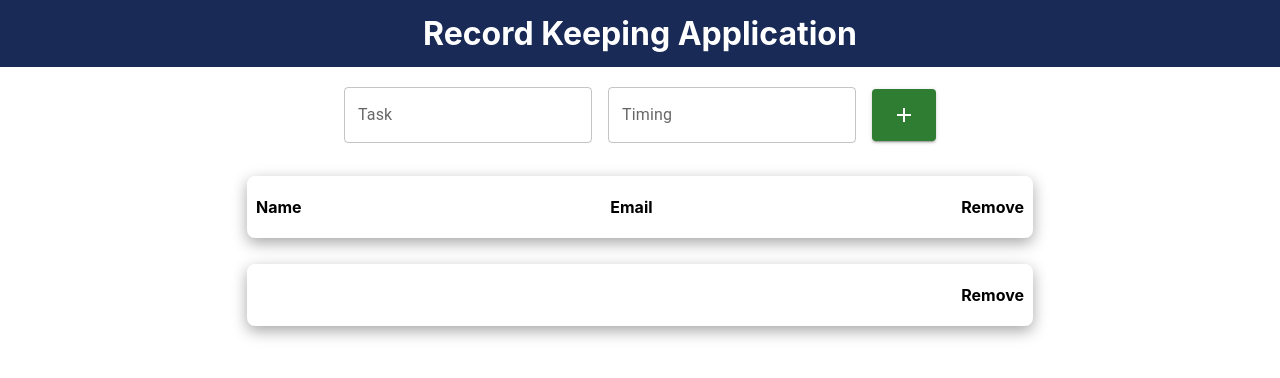
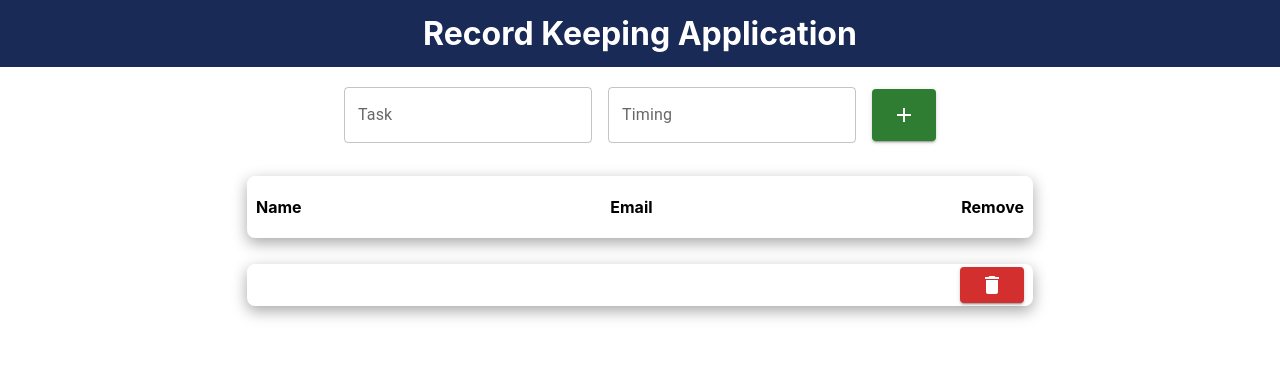
Before and after one commit to Eshwar17/Record-Keeping-App, a React (Create React App) app: page / in a window 1280 px wide. Both pictures are taken after a click on the button 904 px from the left and 115 px from the top of the page. Shown: the top 378 px of the page. Built offline with nearby package versions, Linux system fonts and the light colour scheme.

Commit message:
Added Remove button and styled it

```diff
--- a/src/App.css
+++ b/src/App.css
@@ -31,6 +31,7 @@ h1 {
 .data_val {
   display: flex;
   justify-content: space-between;
+  align-items: center;
   width: 60%;
   padding: 0px 9px 0px 9px;
   margin: 0.8rem;
--- a/src/components/Fields.js
+++ b/src/components/Fields.js
@@ -1,11 +1,18 @@
-import React from 'react'
+import React from 'react';
+import Stack from '@mui/material/Stack';
+import Button from '@mui/material/Button';
+import DeleteIcon from '@mui/icons-material/Delete';
 
 const Fields = ({task, timing, index}) => {
   return (
     <div className="data_val">
           <h4>{task}</h4>
           <h4>{timing}</h4>
-          <h4>Remove</h4>
+          <Stack>
+          <Button variant="contained" color="error">
+                <DeleteIcon />
+        </Button>
+        </Stack>
     </div>
   )
 }
```
